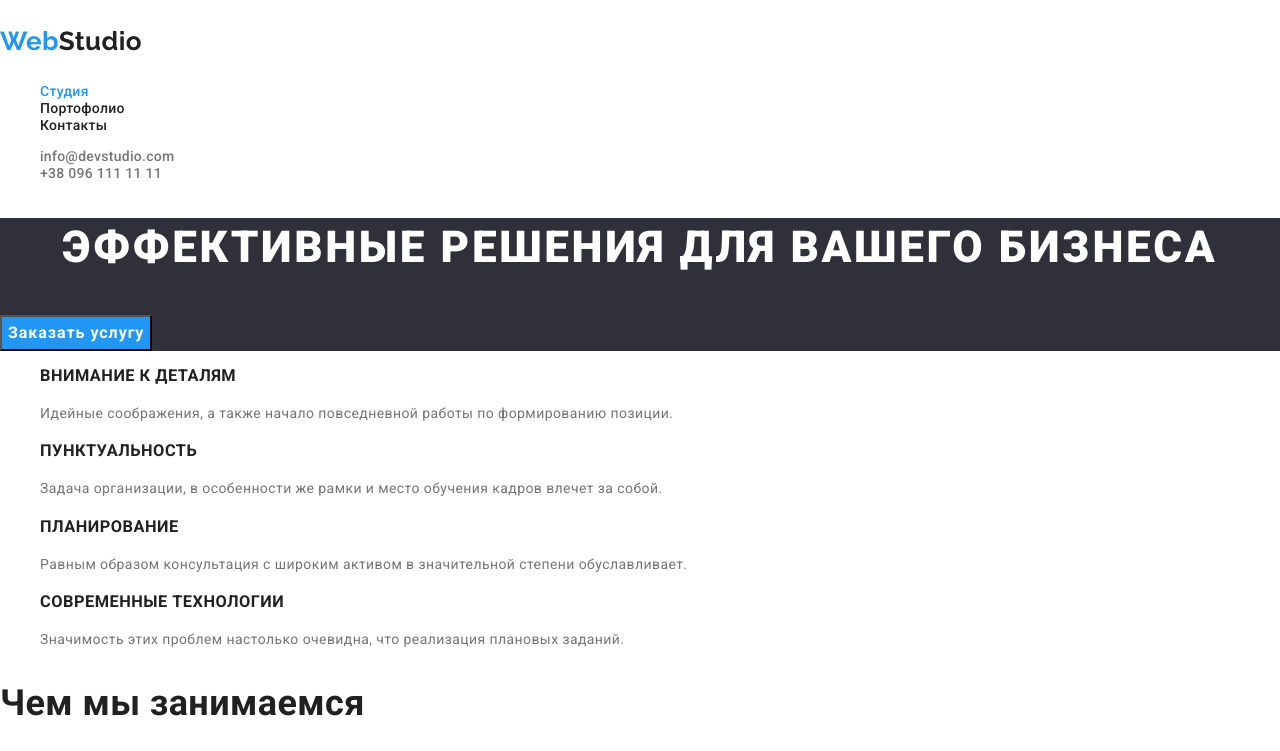
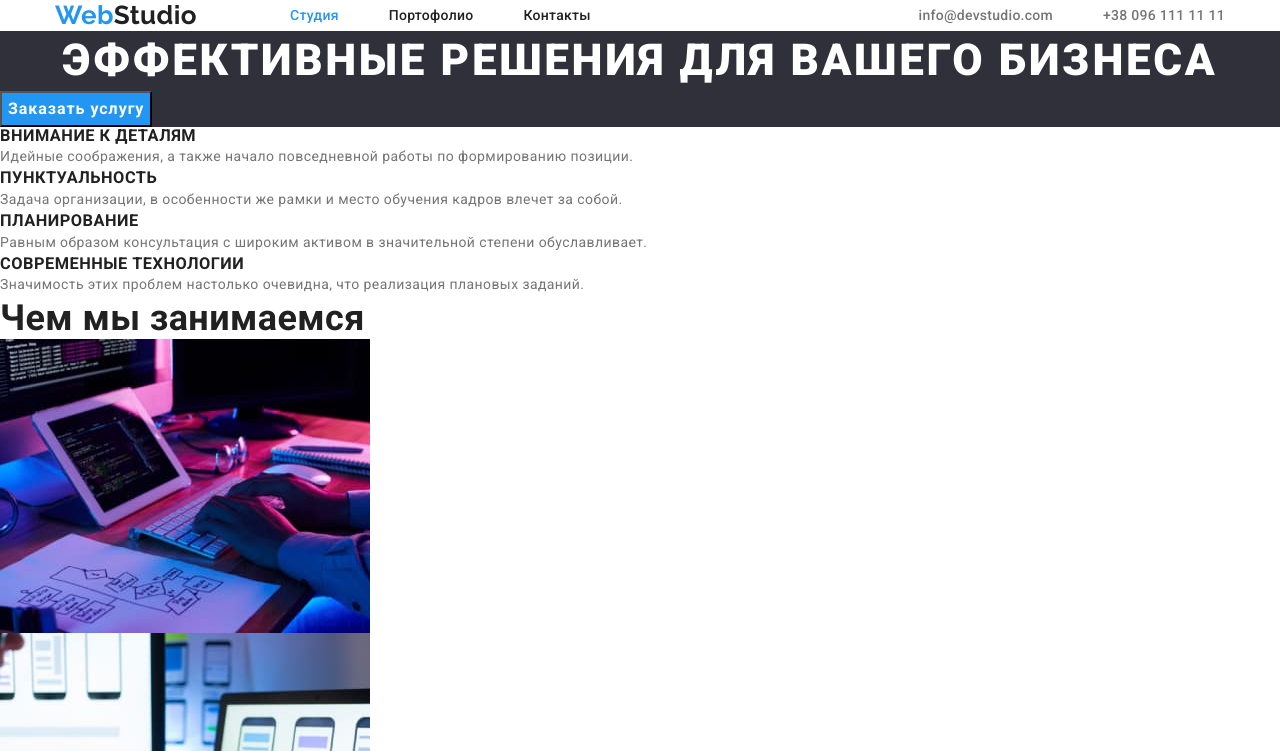
Before and after one commit to SlavaVG/goit-markup-hw-03, a plain HTML site: page index.html in a window 1280 px wide. Shown: the top 751 px of the page. Drawn offline with nearby package versions, Linux system fonts and the light colour scheme.

Commit message:
форматує хедер

```diff
--- a/css/styles.css
+++ b/css/styles.css
@@ -6,6 +6,17 @@
   --third-text-color: #ffffff;
   --accent-color: #2196f3;
 }
+p, h1, h2, h3, h4, h5, h6{
+  margin: 0;
+}
+ul{
+  margin: 0;
+  padding-left: 0;
+}
+img{
+  display: block;
+}
+
 body {
   /* font-family: 'Raleway', sans-serif; */
   font-family: 'Roboto', sans-serif;
@@ -21,6 +32,12 @@ body {
 }
 .list{
 list-style: none;
+}
+.container{
+  width: 1200px;
+  margin: 0 auto;
+  padding-left: 15px;
+  padding-right: 15px;
 }
 .btn {
     font-family: inherit;
@@ -61,6 +78,28 @@ list-style: none;
 }
 /*========prodact=====*/
 /*========header=====*/
+.header-container{
+display: flex;
+align-items: center;
+}
+.header-navigation{
+display: flex;
+align-items: center;
+}
+.header-list{
+  display: flex;
+  align-items: center;
+}
+.header-kontacts-flex{
+  display: flex;
+  margin-left: auto;
+  align-items: center;
+}
+.logo-flex{
+  display: block;
+  display: flex;
+  margin-right: 93px;
+}
 .logo-header-studio{
 color:var(--secondary-text-color)
 }
@@ -75,11 +114,9 @@ color: var(--secondary-title-color)
 .current{
 color: var(--accent-color)
 }
-
-/* .header-link.link.current{
-/* color: var(--primary-text-color); */
-text-decoration: underline;
-} */
+.header-item:not(:last-child){
+  margin-right: 50px;
+}
 
 .header-kontacts{
 font-weight: 500;
@@ -102,6 +139,10 @@ color: var(--primary-text-color)
 .header-kontacts-link:focus{
 color: var(--accent-color)
 }
+.header-kontacts-item:not(:last-child){
+  margin-right: 50px;
+}
+
 /*========hero=====*/
 
 .hero{
--- a/index.html
+++ b/index.html
@@ -18,8 +18,9 @@
   <body>
     <!-- НАВИГАЦИЯ -->
     <header class="header">
-      <nav>
-        <a href="./index.html" class="link">
+      <div class="container header-container">
+      <nav class="header-navigation">
+        <a href="./index.html" class="link logo-flex">
           <p class="logo">Web<span class="logo-header-studio">Studio</span></p>
         </a>
         <ul class="header-list list">
@@ -34,7 +35,7 @@
           </li>
         </ul>
       </nav>
-      <ul class="header-kontacts list">
+      <ul class="header-kontacts header-kontacts-flex list">
         <li class="header-kontacts-item">
           <a class="header-kontacts-link link" href="mailto:info@devstudio.com"
             >info@devstudio.com</a
@@ -42,10 +43,10 @@
         </li>
         <li class="header-kontacts-item">
           <a class="header-kontacts-link link" href="tel:+380961111111"
-            >+38 096 111 11 11</a
-          >
+            >+38 096 111 11 11</a>
         </li>
       </ul>
+      </div>
     </header>
     <main>
       <!-- РЕШЕНИЯ -->
```
Also changed, not shown: portofolio.html (+2 -0 lines).
